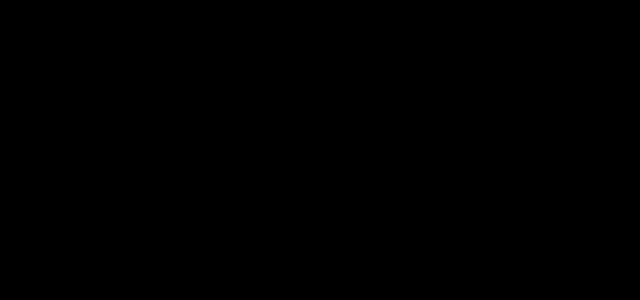
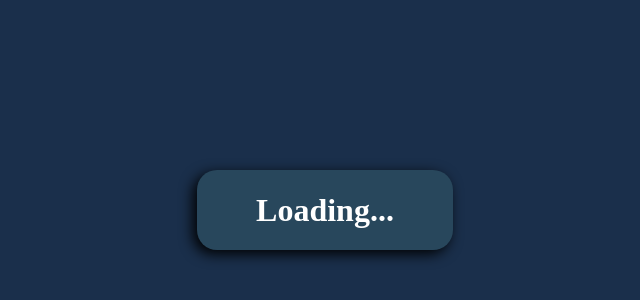
Before and after one commit to ScriptkidHicks/My_Fitness_Fiend, a React (Create React App) app in the folder FrontEnd/frontend/: page /FirstTimeQuizPage in a window 1280 px wide. Before the commit this address had no page. Shown: the part 190-490 px from the top of the page, without its empty margins (315-955 px from the left). Built offline with nearby package versions, Linux system fonts and the light colour scheme.

Commit message:
initial implement of this quiz page

```diff
--- a/FrontEnd/frontend/src/App.js
+++ b/FrontEnd/frontend/src/App.js
@@ -10,6 +10,7 @@ import MonsterPage from "./Pages/MonsterPage";
 import AccountPage from "./Pages/AccountPage";
 import WorkoutLogPage from "./Pages/WorkoutLogPage";
 import PastWorkoutsPage from "./Pages/PastWorkoutsPage";
+import FirstTimeQuizPage from "./Pages/FirstTimeQuizPage";
 
 function App() {
   return (
@@ -26,6 +27,7 @@ function App() {
           <Route path="/AccountPage" element={<AccountPage />} />
           <Route path="/WorkoutLogPage" element={<WorkoutLogPage />} />
           <Route path="/PastWorkoutsPage" element={<PastWorkoutsPage />} />
+          <Route path="/FirstTimeQuizPage" element={<FirstTimeQuizPage />} />
         </Routes>
       </Body>
     </ColorProvider>
--- a/FrontEnd/frontend/src/Pages/FirstTimeQuizPage.js
+++ b/FrontEnd/frontend/src/Pages/FirstTimeQuizPage.js
@@ -1,5 +1,51 @@
+import { useContext, useState } from "react";
 import styled from "styled-components";
+import { ColorContext } from "../ContextProviders/ColorContext";
 
-function FirstTimeQuizPage() {}
+// this is the first time quiz page. It will be gated by both login status, and whether they have completed the first time quiz. If they have then we will send them back to the monster main page. There will also be no ribbon bar on this page, to prevent them from manually
+function FirstTimeQuizPage() {
+  const theme = useContext(ColorContext);
+  const loading = useState(true);
+
+  if (loading) {
+    return (
+      <LoadingWrapper theme={theme}>
+        <LoadingText theme={theme}>
+          <LoadingTextWrapper theme={theme}>Loading...</LoadingTextWrapper>
+        </LoadingText>
+      </LoadingWrapper>
+    );
+  } else {
+    return <Body>Welcome to the first time quiz</Body>;
+  }
+}
 
 export default FirstTimeQuizPage;
+
+const Body = styled.div``;
+
+const LoadingWrapper = styled.div`
+  background-color: ${(props) => props.theme.primaryBackground};
+  display: flex;
+  justify-content: center;
+  align-items: center;
+  height: 100vh;
+  width: 100vw;
+`;
+
+const LoadingTextWrapper = styled.div`
+  background-color: ${(props) => props.theme.secondaryBackground};
+  display: flex;
+  justify-content: center;
+  align-items: center;
+  width: max(20vw, 200px);
+  height: 10vh;
+  border-radius: 20px;
+  box-shadow: -4px 4px 14px black;
+`;
+
+const LoadingText = styled.h1`
+  color: ${(props) => props.theme.primaryText};
+  font-weight: bolder;
+  text-align: center;
+`;
--- a/FrontEnd/frontend/src/Pages/MonsterPage.js
+++ b/FrontEnd/frontend/src/Pages/MonsterPage.js
@@ -13,6 +13,9 @@ function MonsterPage() {
   const navigate = useNavigate();
   const theme = useContext(ColorContext);
   const [loading, setLoading] = useState(true);
+  const [monsterName, setMonsterName] = useState(null);
+  const [exp, setExp] = useState(null);
+  const [monsterType, setMonsterType] = useState(null);
 
   // this is how we determine if the user is logged in or not. Syntax may need to become asynchronous if loading times become an issue.
 
@@ -44,8 +47,11 @@ function MonsterPage() {
             if (json === null) {
               navigate("/signin");
             } else {
-              console.log(json);
-              setLoading(false);
+              if (!json.has_finished_quiz) {
+                navigate("/FirstTimeQuizPage");
+              } else {
+                setLoading(false);
+              }
             }
           });
       }
```
